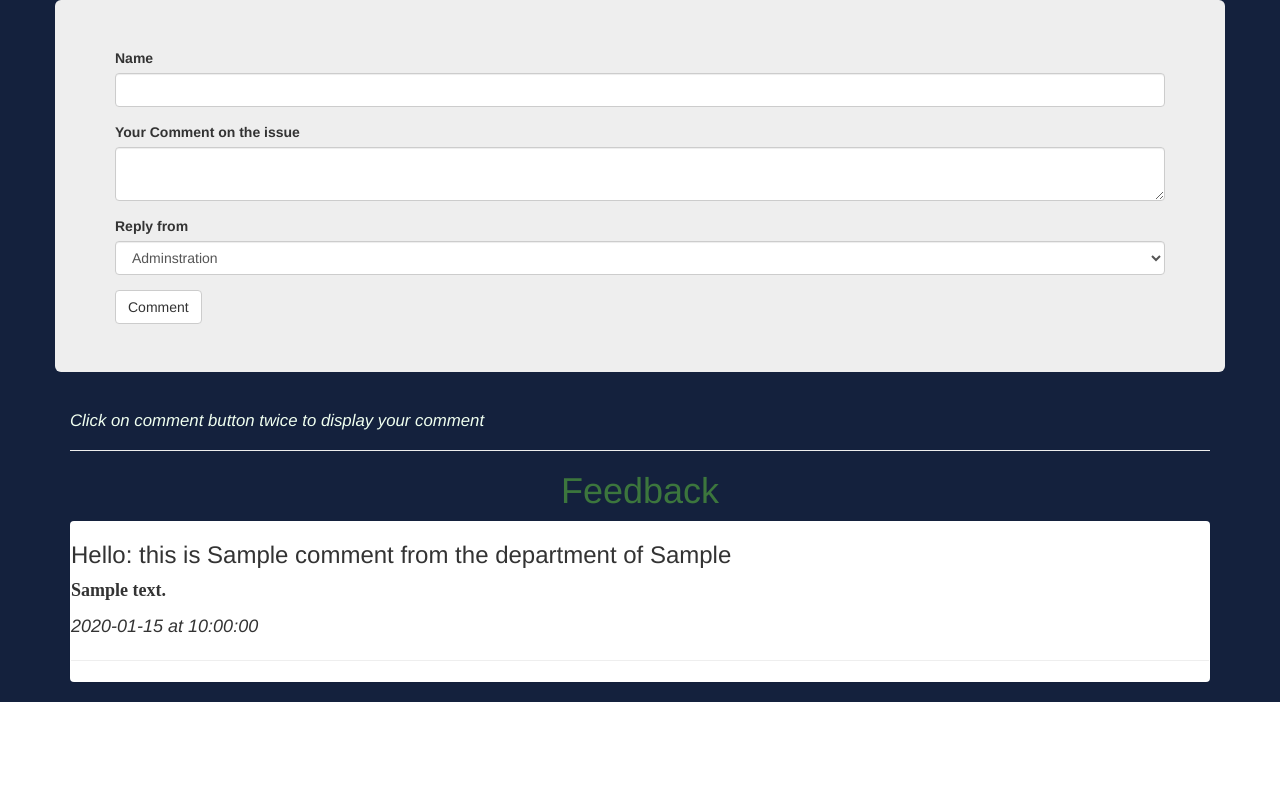
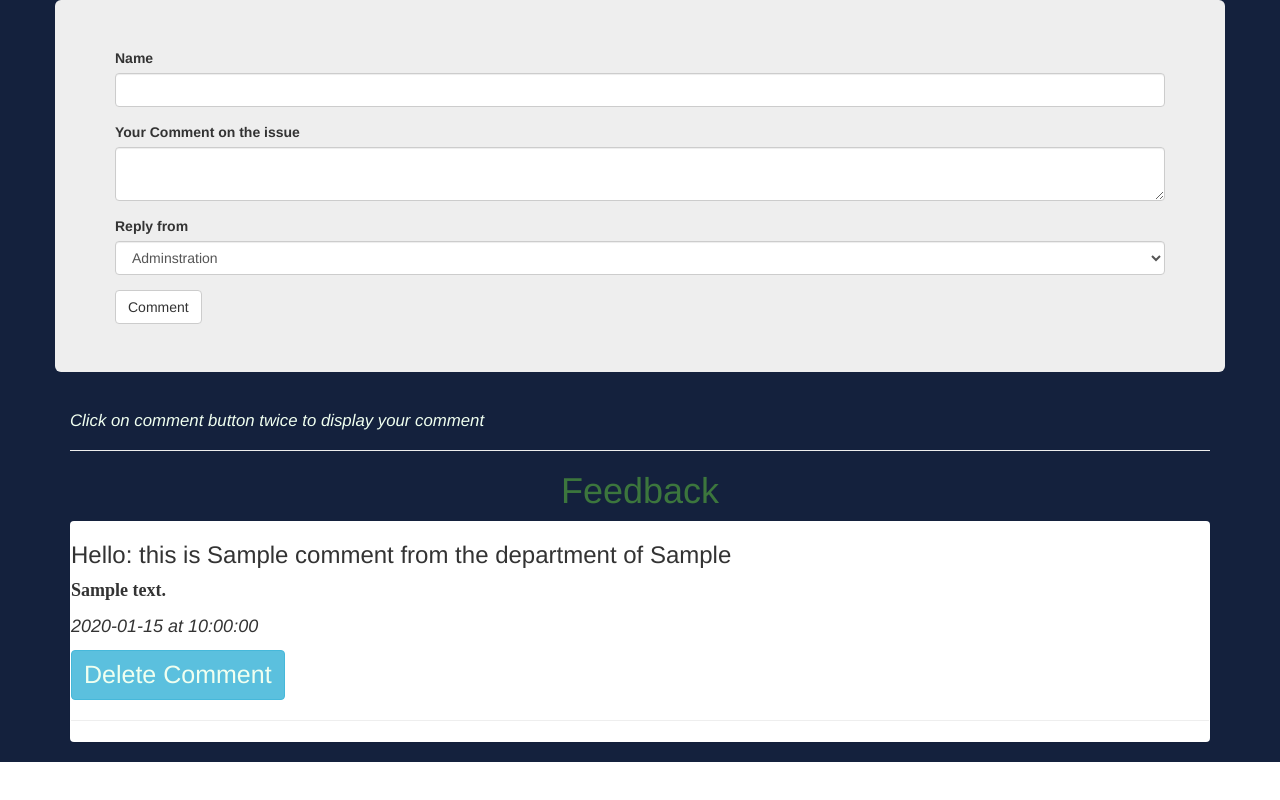
Before and after one commit to gabyxbinnaeah/Help-Desk, a Flask app: page /comment/new/1 in a window 1280 px wide. Run offline with Flask 2, Linux system fonts and the light colour scheme; tables that the repository leaves empty hold one stand-in row (values such as "Sample post"); some libraries are stand-ins or nearby versions.

Commit message:
add function to delete feedback

```diff
--- a/app/templates/comments.html
+++ b/app/templates/comments.html
@@ -24,6 +24,7 @@
             <h3>Hello: this is {{description.name}} from the department of {{description.department}}</h3>
             <p style="font-family: Pangolin; font-size: large; font-weight: bold;">{{ description.description }}</p>
             <p style="font-style: italic; font-size: large;">{{description.date_posted.date()}} at {{description.date_posted.time()}}</p>
+            <button class="btn btn-info"> <a href="{{url_for('main.deleteComment',id=description.id)}}" style="font-size: 25px; color: honeydew;">Delete Comment</a></button>
         <hr>
         {% endfor %}
         {% else %}
```
